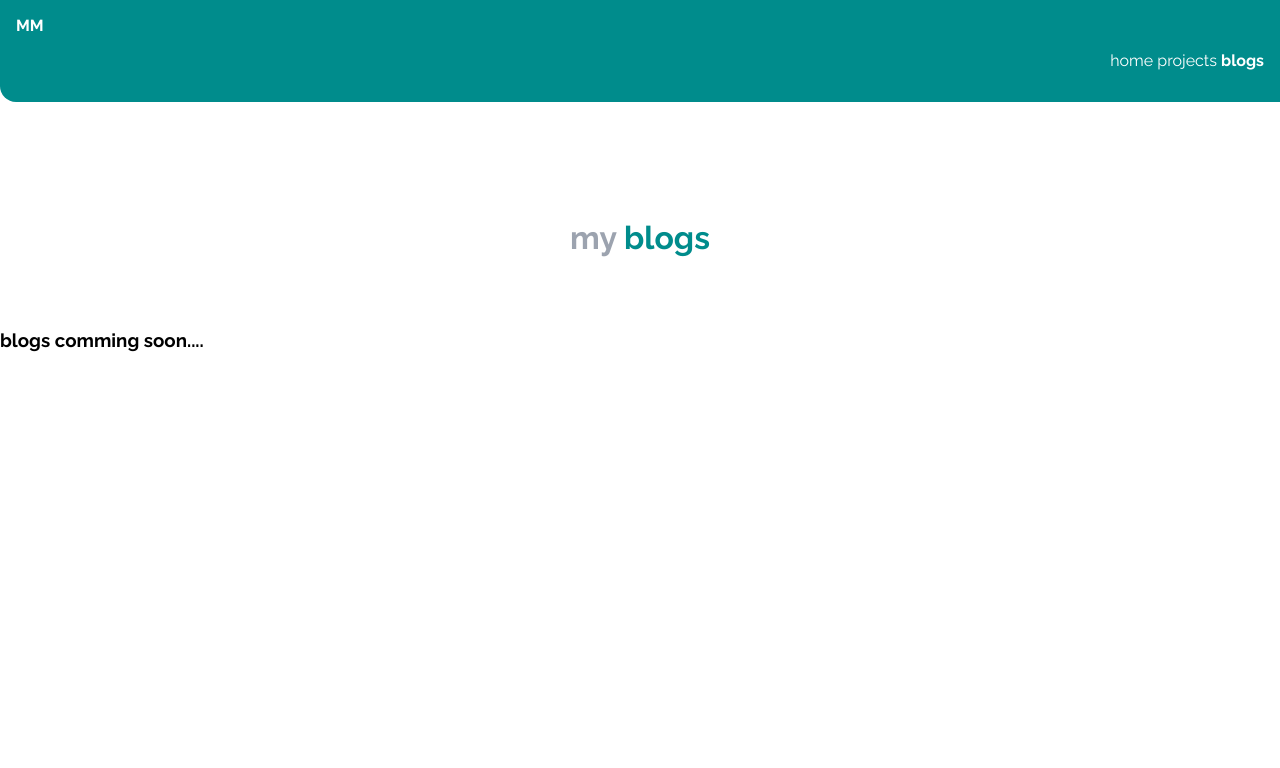
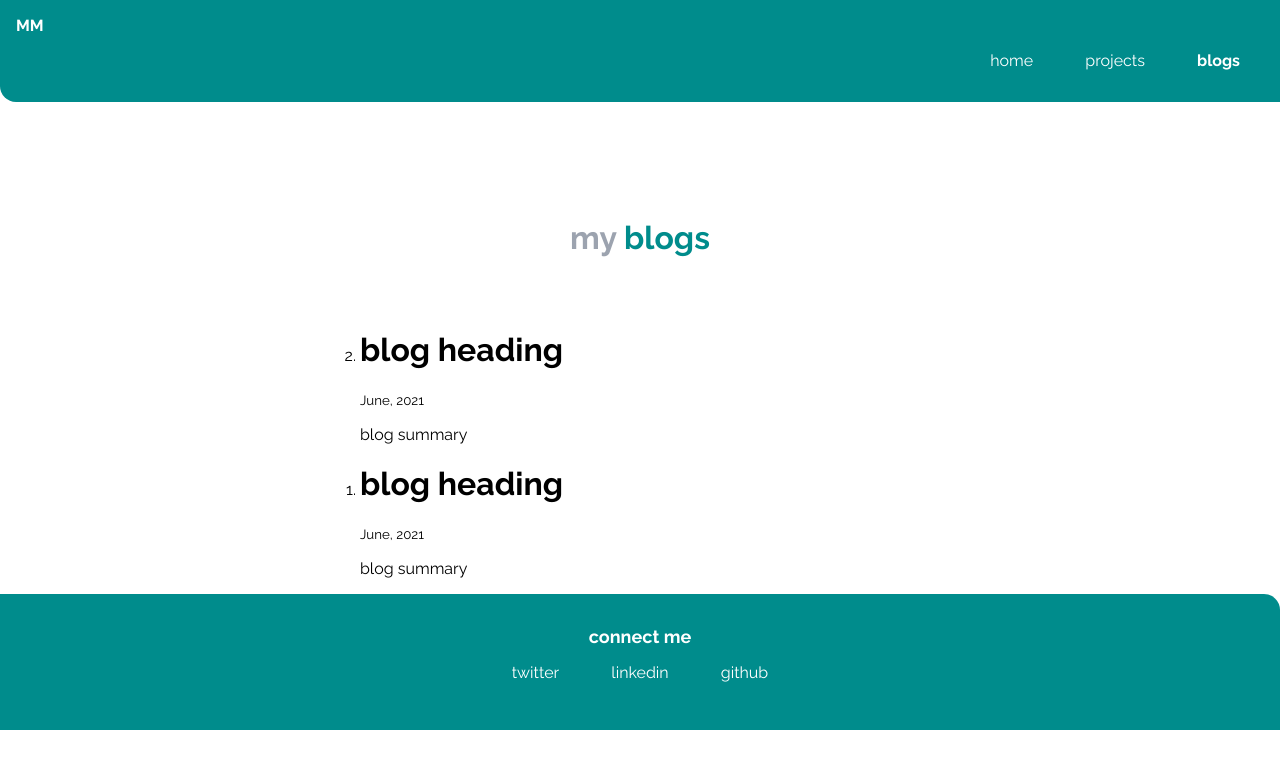
Before and after one commit to mayurcodes/portfolio, a plain HTML site: page blogs.html in a window 1280 px wide. Drawn offline with Linux system fonts and the light colour scheme.

Commit message:
footer updated

```diff
--- a/blogs.html
+++ b/blogs.html
@@ -29,7 +29,35 @@
         <h1 class="hero-heading">my <span class="heading-inverted">blogs </span></h1>
     </header>
 
-    <h3>blogs comming soon....</h3>
+    <ol reversed>
+        <div class="container container-center">
+            <li>
+                <h1>blog heading</h1>
+                <small>June, 2021</small>
+                <p>blog summary</p>
+            </li>
+            <li>
+                <h1>blog heading</h1>
+                <small>June, 2021</small>
+                <p>blog summary</p>
+            </li>
+        </div>
+    </ol>
+
+    <footer class="footer">
+        <div class="footer-header">connect me</div>
+        <ul class="social-links list-non-bullet">
+            <li class="list-item-inline">
+                <a class="link" href="/">twitter</a>
+            </li>
+            <li class="list-item-inline">
+                <a class="link" href="/">linkedin</a>
+            </li>
+            <li class="list-item-inline">
+                <a class="link" href="/">github</a>
+            </li>
+        </ul>
+    </footer>
 </body>
 
 </html>
--- a/styles.css
+++ b/styles.css
@@ -1,115 +1,113 @@
 @import url('https://fonts.googleapis.com/css2?family=Raleway:wght@400;700&display=swap');
 
-:root{
+:root {
     --primary-color: #008C8C;
     --off-white: #F3F4F6;
     --dark-grey: #9CA3AF;
 }
 
-body{
+body {
     font-family: 'Raleway', sans-serif;
     margin: 0px;
 }
 
-hr{
-    margin: 2rem, 0rem;
+hr {
+    margin: 2rem 0rem;
 }
 
-.container{
-    padding:  0rem, 1rem;
+.container {
+    padding: 0rem 1rem;
 }
 
-.container-center{
+.container-center {
     max-width: 600px;
     margin: auto;
 }
 
-.link{
+.link {
     text-decoration: none;
-    padding: 0.5rem, 1rem;
+    padding: 0.5rem 1rem;
     box-sizing: border-box;
-    /* margin-top: 5rem;
-    margin-bottom: 1rem; */
 }
 
-.link-primary{
+.link-primary {
     background-color: var(--primary-color);
     color: white;
     border-radius: 0.5rem;
 }
 
-.link-secondary{
+.link-secondary {
     color: var(--primary-color);
     border-radius: 0.5rem;
     border: 1px solid var(--primary-color);
 }
 
-.list-non-bullet{
+.list-non-bullet {
     list-style: none;
 }
 
-.list-item-inline{
+.list-item-inline {
     display: inline;
-    padding: 0rem, 0.5rem;
+    padding: 0rem 0.5rem;
 }
 
-.navigation{
+.navigation {
     color: white;
     background-color: var(--primary-color);
     padding: 1rem;
     border-bottom-left-radius: 1rem;
 }
 
-.navigation .nav-brand{
+.navigation .nav-brand {
     font-weight: bold;
 }
 
-.navigation .link{
+.navigation .link {
     color: white;
 }
 
-.navigation .nav-pills{
+.navigation .nav-pills {
     text-align: right;
 }
 
-.navigation .link-active{
+.navigation .link-active {
     font-weight: bold;
 }
 
-.hero{
+.hero {
     padding: 2rem;
     padding-top: 5rem;
 }
 
-.hero .hero-img{
+.hero .hero-img {
     max-width: 350px;
     display: block;
     margin: auto;
 }
 
-.hero .hero-heading{
+.hero .hero-heading {
     color: var(--dark-grey);
     padding-top: 1rem;
     text-align: center;
 }
 
-.hero .hero-heading .heading-inverted{
+.hero .hero-heading .heading-inverted {
     color: var(--primary-color);
 }
 
-.section{
+.section {
     padding: 2rem;
 }
 
-.section h1{
+.section h1 {
     text-align: center;
 }
 
-.back-color{
+.back-color {
     background-color: var(--off-white);
 }
 
-.footer{
+.footer {
     background-color: var(--primary-color);
     padding: 2rem 1rem;
     border-top-right-radius: 1rem;
@@ -117,15 +115,15 @@ hr{
     color: white;
 }
 
-.footer .footer-header{
+.footer .footer-header {
     font-weight: bold;
     font-size: large;
 }
 
-.footer .link{
+.footer .link {
     color: white;
 }
 
-.footer ul{
+.footer ul {
     padding-inline-start: 0px;
 }
```
Also changed, not shown: index.html (+3 -3 lines), projects.html (+15 -0 lines), images/hero.svg (added).
